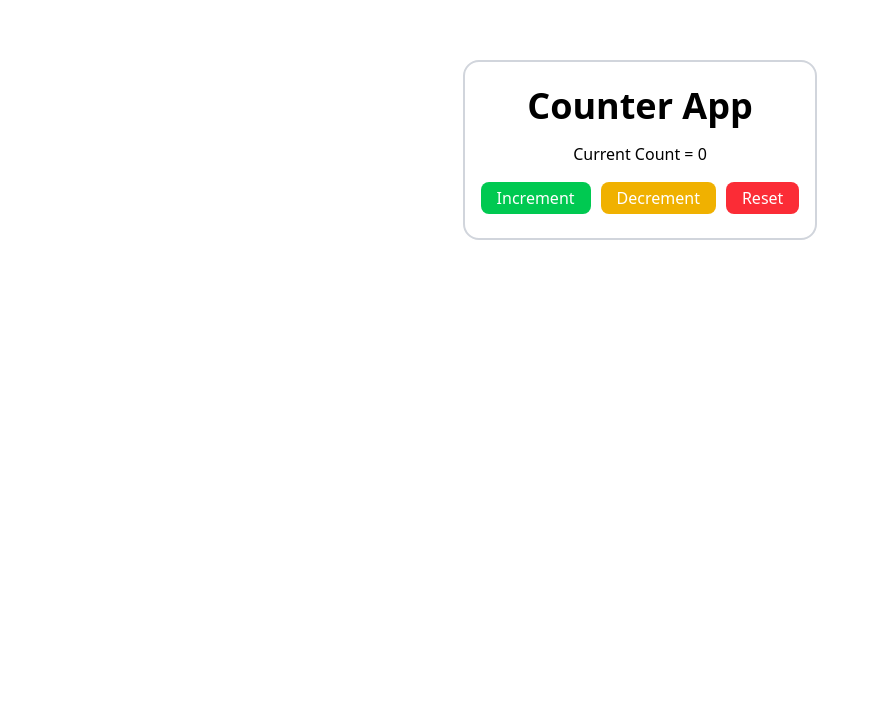
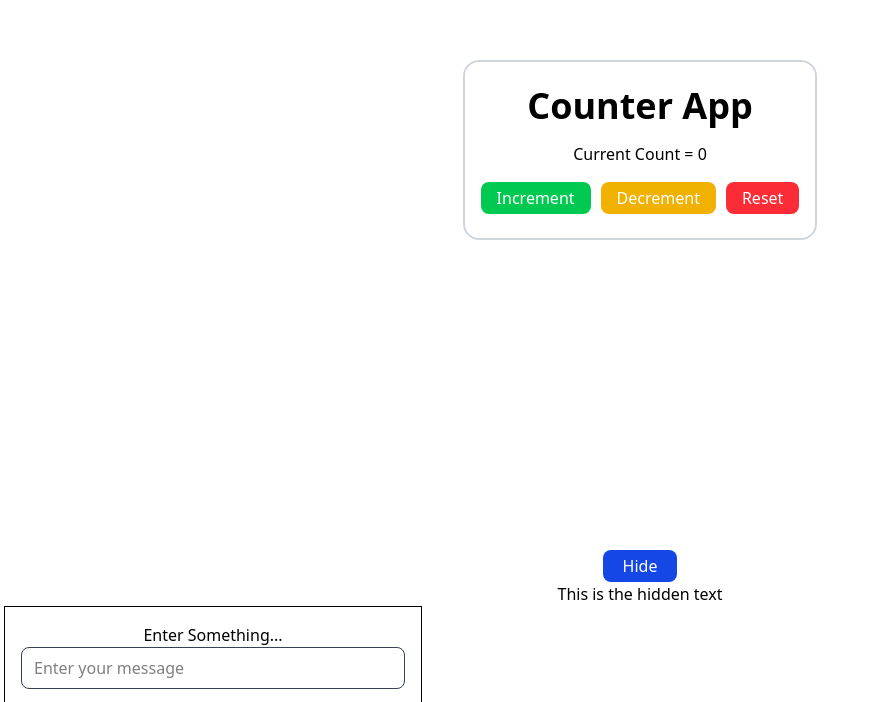
Before and after one commit to ashish8228/React-Beginner-Project, a React (Vite) app: page / in a window 1280 px wide. Shown: the part 250-952 px from the top of the page, without its empty margins (0-876 px from the left). Before the commit the page ends 800 px from the top, so only its background shows below. Built offline with nearby package versions, Linux system fonts and the light colour scheme.

Commit message:
Complete the third component

```diff
--- a/src/App.jsx
+++ b/src/App.jsx
@@ -1,10 +1,14 @@
 import './App.css'
 import CounterApp from './components/counterApp'
+import InputHandle from './components/inputHandle'
+import ShowHideText from './components/ShowHideText'
 
 function App() {
   return (
     <div className=''>
       <CounterApp />
+      <ShowHideText/>
+      <InputHandle/>
     </div>
   )
 }
--- /dev/null
+++ b/src/components/ShowHideText.jsx
@@ -0,0 +1,23 @@
+import { useState } from "react";
+
+export default function ShowHideText() {
+
+    const [show, setshow] = useState(false);
+
+    function showhidefn() {
+        setshow(!show)
+    }
+
+    console.log(show)
+
+    return (
+        <div>
+            <div className="text-center">
+                <button onClick={showhidefn} className="px-5 py-1 bg-blue-700 text-white rounded-lg">
+                    {show ? "Show" : "Hide"}
+                </button>
+                <p className={`${show ? "hidden" : "block"} `}>This is the hidden text </p>
+            </div>
+        </div>
+    )
+}
--- /dev/null
+++ b/src/components/inputHandle.jsx
@@ -0,0 +1,21 @@
+import { useState } from "react";
+
+export default function InputHandle() {
+
+    const [userinput, setinput] = useState("");
+
+    function userin (e){
+        setinput(e.target.value)
+        console.log(userinput)
+    }
+    return (
+        <div>
+            <div className="text-center">
+                <div className="flex flex-col items-center p-4 border w-max ms-1">
+                    <label htmlFor="message">Enter Something...</label>
+                    <input type="text" placeholder="Enter your message" className="border rounded-lg px-3 py-2 border-gray-700 w-sm" value={userinput} onChange={userin}/>
+                </div>
+            </div>
+        </div>
+    )
+}
```
